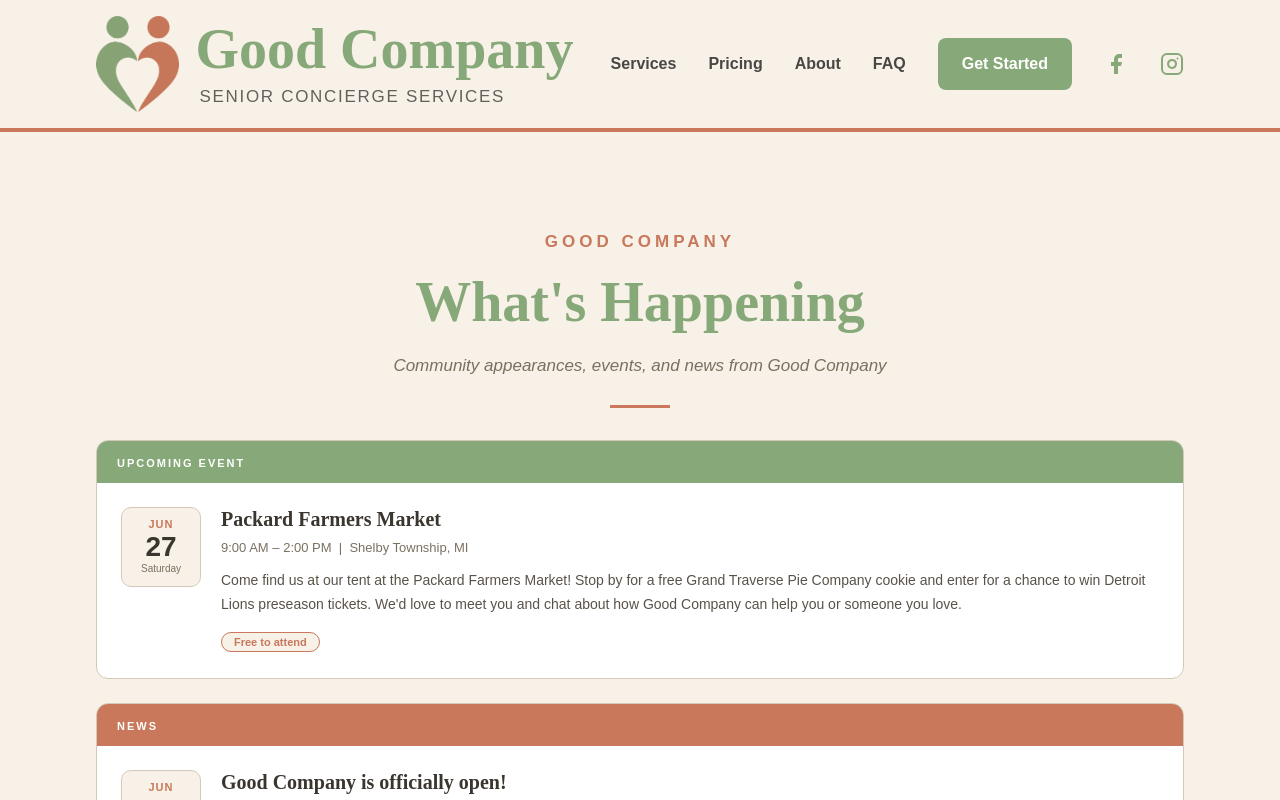
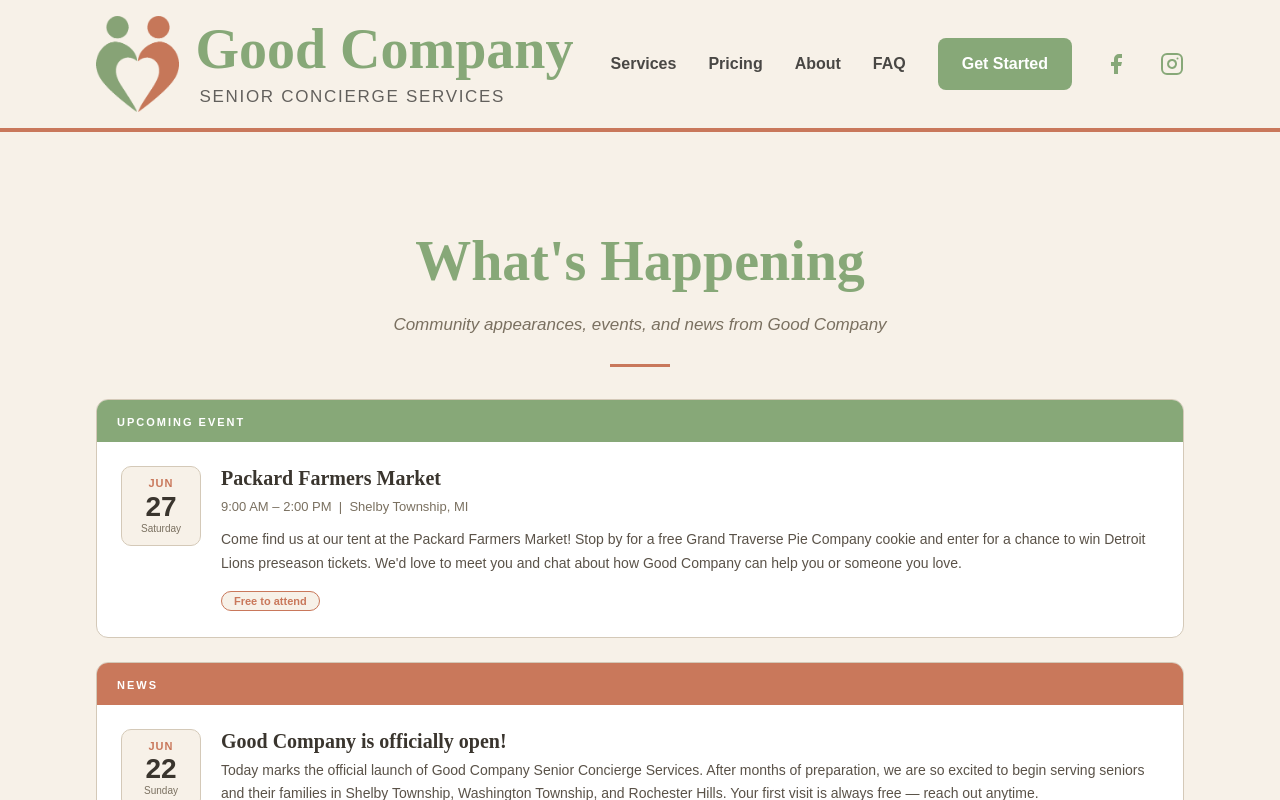
Before and after one commit to GoodCompanySCS/goodcompany-scs, a Next.js app: page /whats-happening in a window 1280 px wide. Shown: the top 800 px of the page. Built offline with nearby package versions, Linux system fonts and the light colour scheme.

Commit message:
Update page.tsx

```diff
--- a/app/whats-happening/page.tsx
+++ b/app/whats-happening/page.tsx
@@ -7,7 +7,6 @@ export default function WhatsHappening() {
       {/* Page Header */}
       <section style={{ backgroundColor: 'var(--cream)' }} className="pt-16 md:pt-24 pb-8 text-center">
         <div className="container-max max-w-3xl">
-          <p style={{ color: 'var(--terracotta)', letterSpacing: '4px' }} className="text-xs font-semibold uppercase mb-3">Good Company</p>
           <h1 style={{ color: 'var(--sage)' }} className="mb-4">What's Happening</h1>
           <p style={{ color: '#7a7060' }} className="text-lg italic">Community appearances, events, and news from Good Company</p>
           <div style={{ width: '60px', height: '3px', backgroundColor: 'var(--terracotta)', margin: '1.5rem auto 0' }}></div>
```
